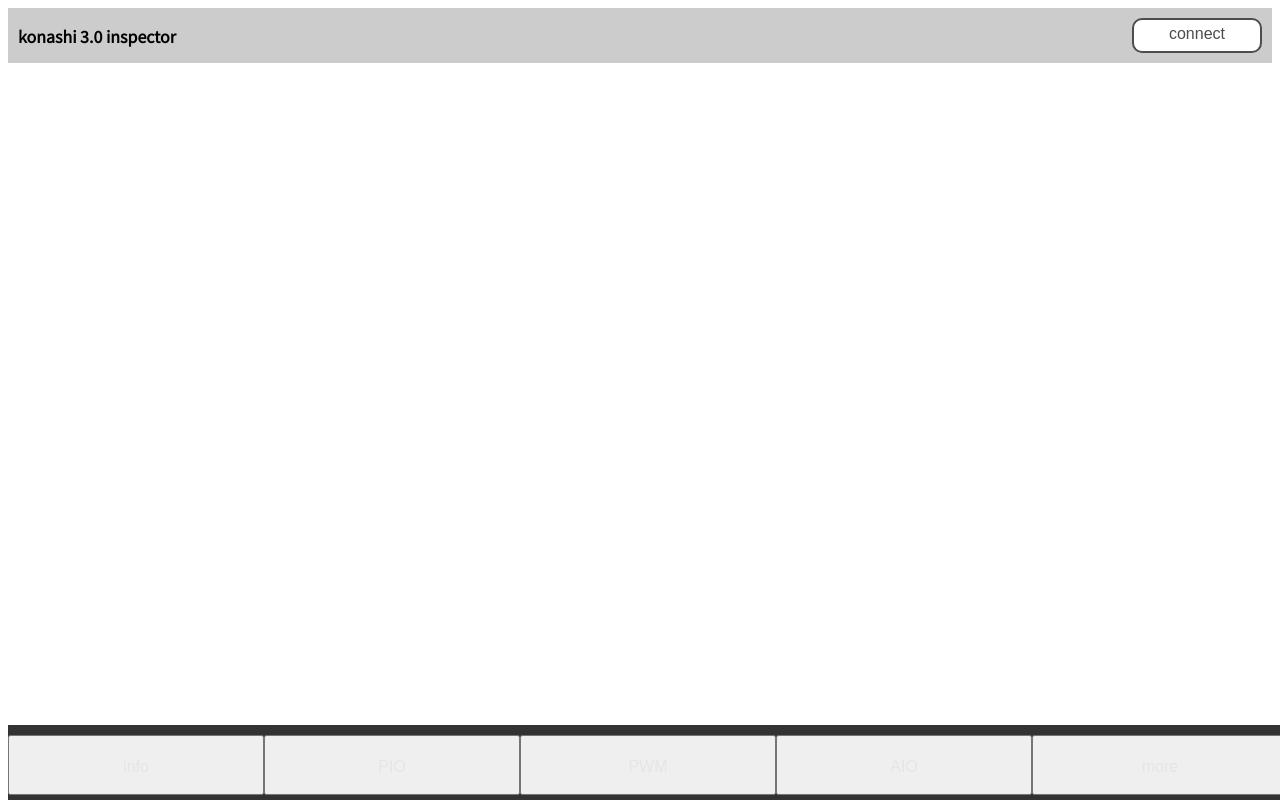
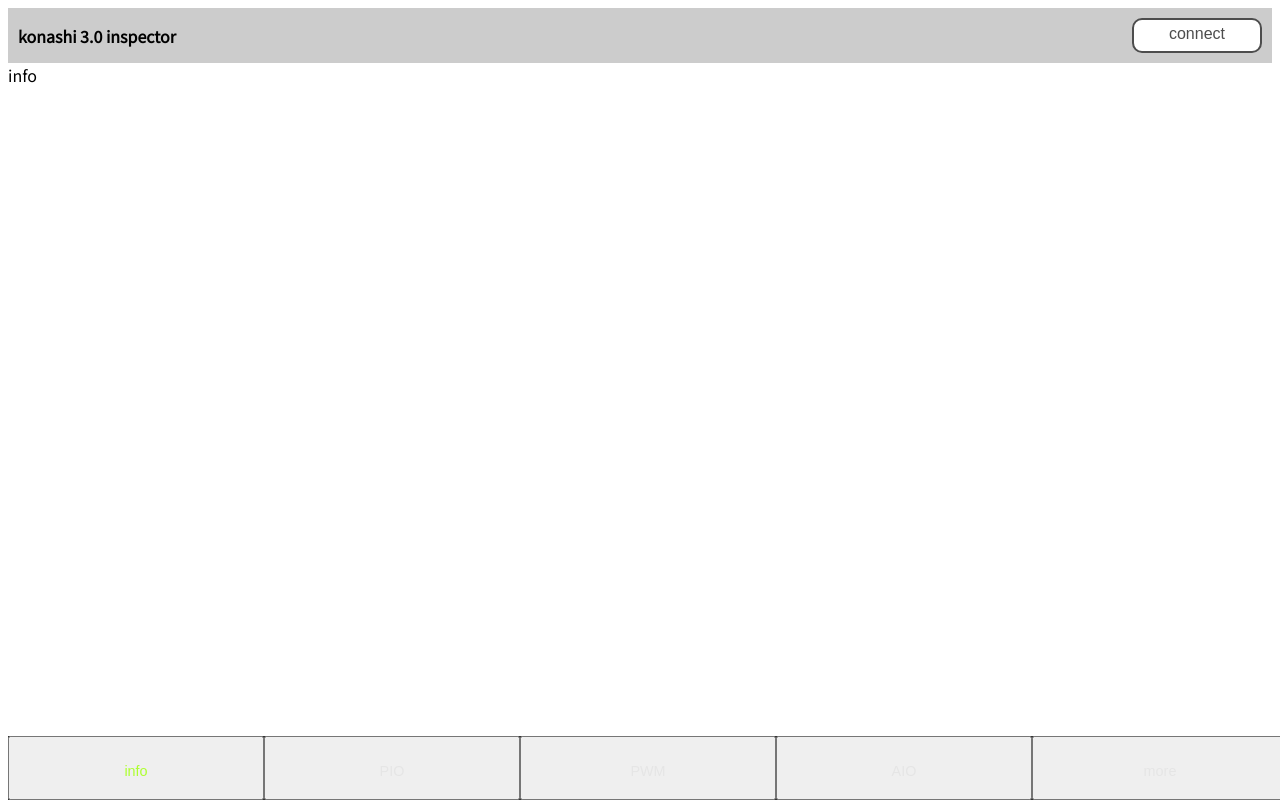
Before and after one commit to yusanish/konashi-inspector, a Preact app: page / in a window 1280 px wide. Built offline with nearby package versions, Linux system fonts and the light colour scheme.

Commit message:
navbar click control

```diff
--- a/src/scss/style.scss
+++ b/src/scss/style.scss
@@ -67,7 +67,6 @@ body {
     width: 100%;
     display: flex;
     justify-content: space-around;
-    padding: 10px 0 5px;
 
     & .bl_navbarItem {
       color: #E5E5E5;
@@ -78,11 +77,13 @@ body {
 }
 
 .bl_navbarItem {
-  &_icon {
-    padding: 2px 0;
+  padding: 10px 0 5px;
+
+  &_text {
+    @include font-size(0.9rem);
   }
 
-  &_text {
-    @include font-size(1rem);
+  &.selected {
+    color: greenyellow;
   }
 }
--- a/src/tsx/App.tsx
+++ b/src/tsx/App.tsx
@@ -10,14 +10,19 @@ import Navbar from "./Navbar";
 const App = () => {
   const [konashi, setKonashi] = useState<Konashi | null>(null);
   const container = { konashi, setKonashi };
+  const [currentTab, setCurrentTab] = useState<string>("info");
 
   return (
     <div className="app">
       <KonashiContext.Provider value={container}>
         <Header />
-        <Main />
       </KonashiContext.Provider>
-      <Navbar />
+
+      <KonashiContext.Provider value={container}>
+        <Main current={currentTab} />
+      </KonashiContext.Provider>
+
+      <Navbar current={currentTab} setCurrent={setCurrentTab} />
     </div>
   );
 };
--- a/src/tsx/Main.tsx
+++ b/src/tsx/Main.tsx
@@ -2,10 +2,15 @@ import { h } from "preact";
 import KonashiContext from "./KonashiContext";
 import { useContext } from "preact/hooks";
 
-const Main = () => {
+const Main = (props: { current: string }) => {
   const { konashi } = useContext(KonashiContext);
 
-  return <div className="ly_main">{konashi}</div>;
+  return (
+    <div className="ly_main">
+      {konashi}
+      <div>{props.current}</div>
+    </div>
+  );
 };
 
 export default Main;
--- a/src/tsx/Navbar.tsx
+++ b/src/tsx/Navbar.tsx
@@ -1,19 +1,59 @@
 import { h } from "preact";
-import NavbarItem from "./NavbarItem";
+import { NavbarItem, NavbarContent } from "./NavbarItem";
+import { useState } from "preact/hooks";
 
-// TODO: isActive ハンドリング
-// できたら、リストで繰り返し処理で書く
+export const NavbarContents: NavbarContent[] = [
+  {
+    id: "info",
+    text: "info",
+    icon: "fa-info"
+  },
+  {
+    id: "pio",
+    text: "PIO",
+    icon: "fa-adjust"
+  },
+  {
+    id: "pwm",
+    text: "PWM",
+    icon: "fa-wave-square"
+  },
+  {
+    id: "aio",
+    text: "AIO",
+    icon: "fa-tachometer-alt"
+  },
+  {
+    id: "more",
+    text: "more",
+    icon: "fa-bars"
+  }
+];
 
-const Navbar = () => {
+const Navbar = (props: {current: string, setCurrent: (arg0: string) => void }) => {
+
+  const handleClick = (event: MouseEvent) => {
+    const element = event.currentTarget as Element; // https://stackoverflow.com/questions/28900077
+    const currentId = element.getAttribute('name');
+    props.setCurrent(currentId !== null ? currentId : "info");
+  };
+
+  const navbarItems = NavbarContents.map(item => {
+    return (
+      <NavbarItem
+        key={item.id}
+        id={item.id}
+        icon={item.icon}
+        text={item.text}
+        current={props.current}
+        onClick={handleClick}
+      />
+    );
+  });
+
   return (
     <div className="ly_navbar">
-      <div className="ly_navbar_inner">
-        <NavbarItem iconClass="fa-info" displayText="info" />
-        <NavbarItem iconClass="fa-adjust" displayText="PIO" />
-        <NavbarItem iconClass="fa-wave-square" displayText="PWM" />
-        <NavbarItem iconClass="fa-tachometer-alt" displayText="AIO" />
-        <NavbarItem iconClass="fa-bars" displayText="more" />
-      </div>
+      <div className="ly_navbar_inner">{navbarItems}</div>
     </div>
   );
 };
--- a/src/tsx/NavbarItem.tsx
+++ b/src/tsx/NavbarItem.tsx
@@ -1,13 +1,37 @@
 import { h } from "preact";
 
-const NavbarItem = (props: { iconClass: string; displayText: string }) => {
+export interface NavbarContent {
+  icon: string;
+  text: string;
+  id: string;
+}
+
+export const NavbarItem = (props: {
+  icon: string;
+  text: string;
+  id: string;
+  current: string;
+  onClick: (event: MouseEvent) => void;
+}) => {
+  const handleSelected = () => {
+    if (props.current === props.id) {
+      return "selected";
+    }
+    return "";
+  };
+
   return (
-    <button className="bl_navbarItem" role="tab">
+    <button
+      className={"bl_navbarItem " + handleSelected()}
+      role="tab"
+      name={props.id}
+      onClick={props.onClick}
+    >
       <div className="bl_navbarItem_icon">
-        <i className={"fas fa-2x " + props.iconClass}></i>
+        <i className={"fas fa-2x " + props.icon}></i>
       </div>
       <div className="bl_navbarItem_text">
-        <p>{props.displayText}</p>
+        <p>{props.text}</p>
       </div>
     </button>
   );
```
Also changed, not shown: src/tsx/NavbarContext.tsx (deleted).
